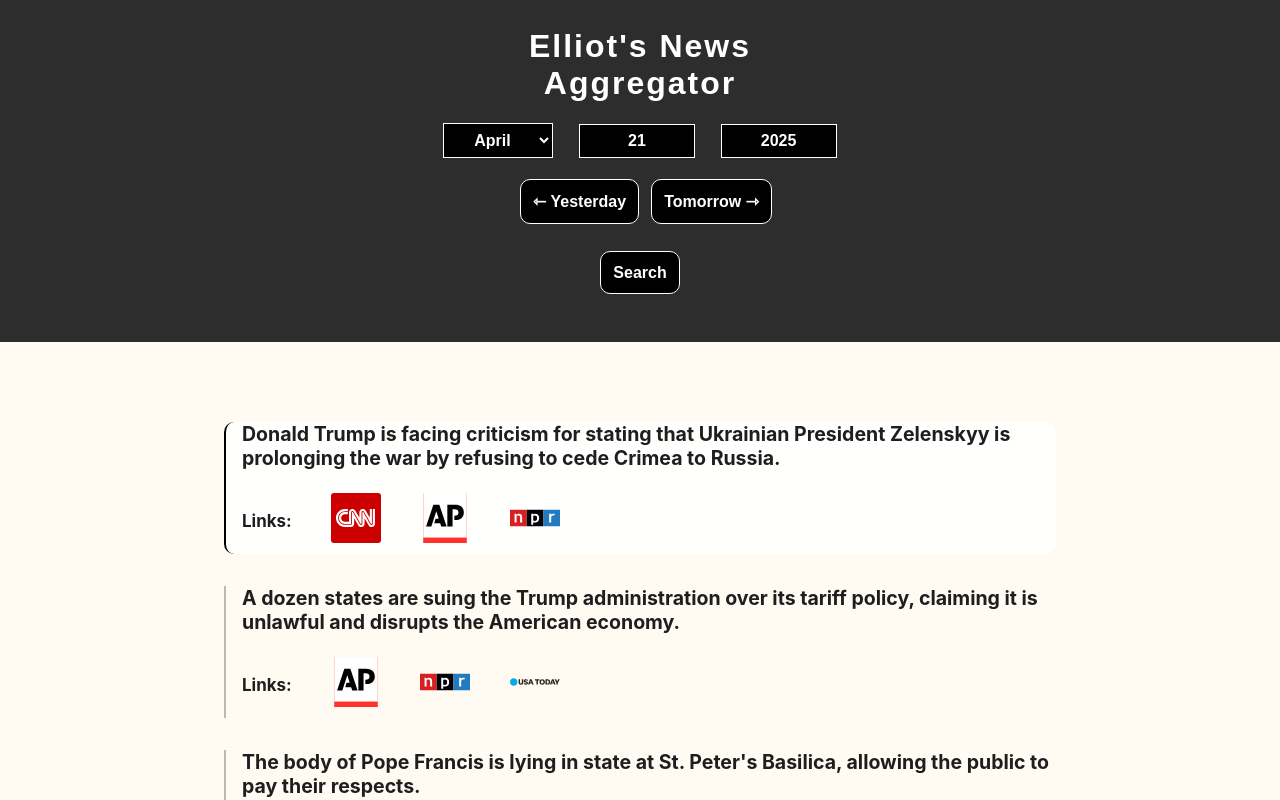
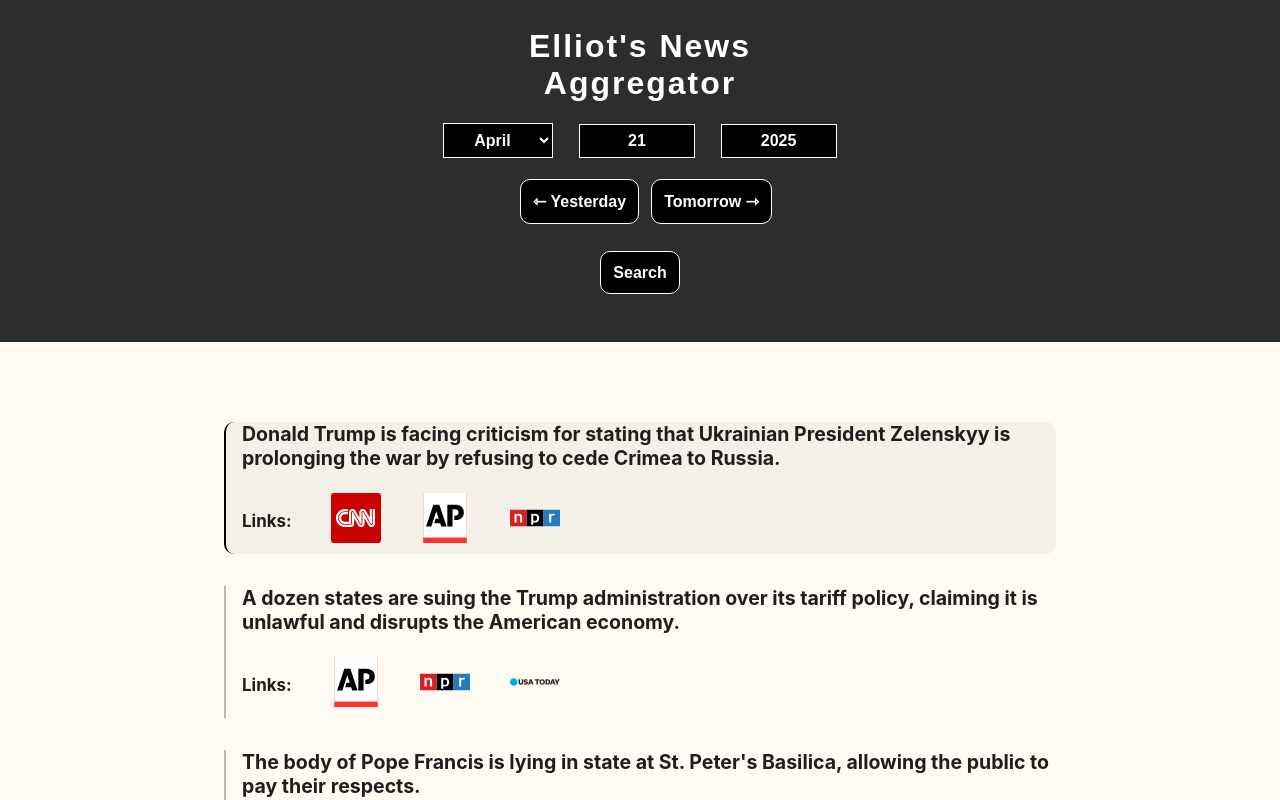
Before and after one commit to Elliot-Clark/News-Aggregator, a React (Create React App) app in the folder frontend/: page / in a window 1280 px wide. In both pictures the pointer is over the element 640 px from the left and 487 px from the top of the page. Shown: the top 800 px of the page. Built offline with nearby package versions, Linux system fonts and the light colour scheme; no server answers.

Commit message:
4/30/25 Small Adjustment

```diff
--- a/frontend/src/App.css
+++ b/frontend/src/App.css
@@ -1,9 +1,6 @@
 .App {
   text-align: center;
-
-  /* background-color: #ffffff; */
   color: black;
-  height: 100vh;
   margin: 0;
   padding: 0;
 }
@@ -43,6 +40,7 @@ body {
       text-align: center;
       width: 110px;
       border: 1px solid white;
+
     }
 
     > select {
@@ -125,7 +123,7 @@ body {
   }
 
   .newsHeadlines:hover {
-    background-color: rgba(255, 255, 255, 0.938);
+    background-color: rgb(245, 240, 231);
     border-left: 2px solid rgb(0, 0, 0);
     border-radius: 10px;
     transition: all 1s ease;
@@ -188,43 +186,3 @@ body {
     }
   }
 }
-
-
-
-  /* .newsHeading {
-    font-size: calc(1px + 1.5vmin);
-    margin: 2em;
-    border: 1px solid black;
-    padding: 1.5em;
-    border-radius: 10px;
-  }
-
-  .newsTitle::after {
-    height: 1px;
-    width: auto;
-    background-color: #000000;
-    margin: 20px;
-    display: block;
-    content: "";
-  }
-
-  img {
-    height: 10vw;
-    width: 10vw;
-    max-height: 75px;
-    max-width: 75px;
-    min-height: 50px;
-    min-width: 50px;
-  }
-
-  .logos {
-    font-size: calc(1px + 2vmin);
-    display: flex;
-    align-items: center;
-    justify-content: center;
-
-    .logoLinks {
-      display: inline-block;
-      margin: 1vw;
-    }
-  } */
```
